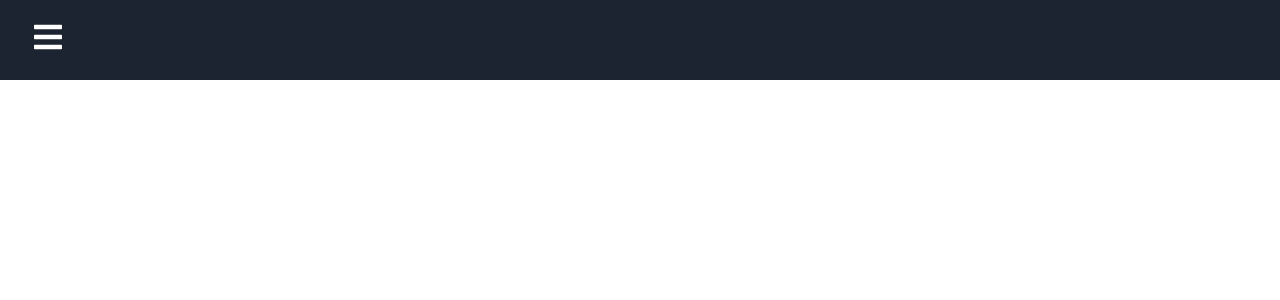
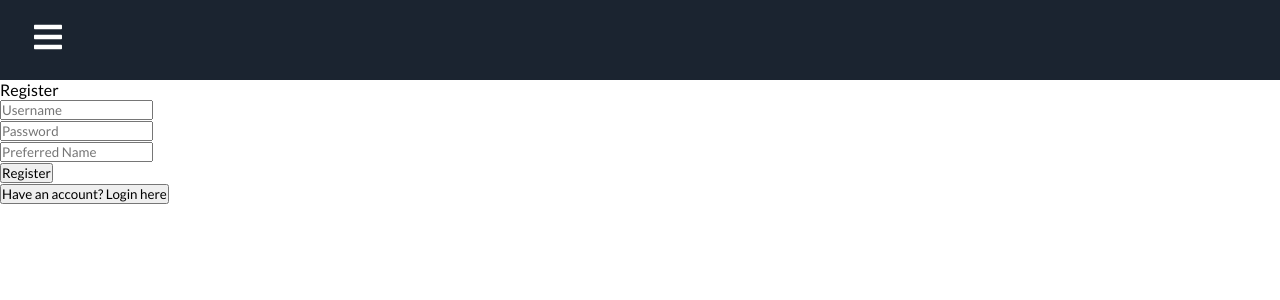
Before and after one commit to Isabella-Tsui/StockMarketApp, a React (Create React App) app in the folder front-end/: page /register in a window 1280 px wide. Shown: the top 300 px of the page. Built offline with nearby package versions, Linux system fonts and the light colour scheme; the HTML template or start-up script is replaced by a standard one.

Commit message:
Created login and registration components

```diff
--- a/front-end/src/App.js
+++ b/front-end/src/App.js
@@ -6,10 +6,10 @@ import { BrowserRouter as Router, Routes, Route } from "react-router-dom";
 import Home from "./pages/Home";
 import Watchlist from "./pages/Watchlist";
 import Trending from "./pages/Trending";
+import LoginPage from "./pages/LoginPage";
+import RegistrationPage from "./pages/RegistrationPage";
 
 function App() {
-  const [users, setUsers] = useState([]);
-
   /*
     Uncomment lines 12-25 once you've configured your backend/server.js file
   */
@@ -53,7 +53,9 @@ function App() {
       <Router>
         <Navbar />
         <Routes>
-          <Route path="/" exact Component={Home} />
+          <Route path="/register" Component={RegistrationPage} />
+          <Route path="/login" Component={LoginPage} />
+          <Route path="/" Component={Home} />
           <Route path="/watchlist" Component={Watchlist} />
           <Route path="/trending" Component={Trending} />
         </Routes>
--- /dev/null
+++ b/front-end/src/components/ChangeRoute.js
@@ -0,0 +1,6 @@
+// import { Navigate } from "react-router-dom";
+
+// export const ChangeRoute = (props) => {
+//   let newPath = props;
+//   Navigate(newPath);
+// };
--- /dev/null
+++ b/front-end/src/components/InputField.js
@@ -0,0 +1,17 @@
+import React from "react";
+
+const InputField = (props) => {
+  return (
+    <div className="inputField">
+      <input
+        className="userInput"
+        type={props.type}
+        placeholder={props.placeholder}
+        value={props.value}
+        onChange={(e) => props.onChange(e)}
+      />
+    </div>
+  );
+};
+
+export default InputField;
--- /dev/null
+++ b/front-end/src/components/LoginForm.js
@@ -0,0 +1,92 @@
+import React, { useState } from "react";
+import InputField from "./InputField";
+import SubmitButton from "./SubmitButton";
+import { useNavigate } from "react-router-dom";
+
+const LoginForm = () => {
+  const [username, setUsername] = useState("");
+  const [password, setPassword] = useState("");
+  const [buttonDisabled, setButtonDisabled] = useState(false);
+  const [loginError, setLoginError] = useState("");
+  const navigate = useNavigate();
+
+  const handleUsernameChange = (e) => {
+    setUsername(e.target.value);
+  };
+
+  const handlePasswordChange = (e) => {
+    setPassword(e.target.value);
+  };
+
+  const resetLoginForm = () => {
+    setUsername("");
+    setPassword("");
+    setButtonDisabled(false);
+  };
+
+  const doLogin = async () => {
+    console.log(username);
+    console.log(password);
+
+    if (!username || !password) return;
+    setButtonDisabled(true);
+
+    try {
+      let body = JSON.stringify({
+        username: username,
+        password: password,
+      });
+
+      let res = await fetch("/login", {
+        method: "post",
+        headers: {
+          Accept: "application/json",
+          "Content-Type": "application/json",
+        },
+        body: JSON.stringify({
+          username: username,
+          password: password,
+        }),
+      });
+
+      let result = await res.json();
+      console.log(result);
+      if (result && result.success) {
+        navigate("/");
+      } else if (result && result.success === false) {
+        resetLoginForm();
+        setLoginError(result.msg);
+      }
+    } catch (e) {
+      console.log(e);
+      resetLoginForm();
+      setLoginError("An error occurred. Please try again.");
+    }
+  };
+
+  return (
+    <div className="loginForm">
+      Log in
+      <InputField
+        type="text"
+        placeholder="Username"
+        value={username}
+        onChange={handleUsernameChange}
+      />
+      <InputField
+        type="password"
+        placeholder="Password"
+        value={password}
+        onChange={handlePasswordChange}
+      />
+      <SubmitButton text="Login" disabled={buttonDisabled} onClick={doLogin} />
+      <SubmitButton
+        text="Don't have an account? Register here"
+        disabled={buttonDisabled}
+        onClick={() => navigate("/register")}
+      />
+    </div>
+  );
+};
+
+export default LoginForm;
--- /dev/null
+++ b/front-end/src/components/RegistrationForm.js
@@ -0,0 +1,105 @@
+import React, { useState } from "react";
+import InputField from "./InputField";
+import SubmitButton from "./SubmitButton";
+import { useNavigate } from "react-router-dom";
+
+const RegistrationForm = () => {
+  const [username, setUsername] = useState("");
+  const [password, setPassword] = useState("");
+  const [name, setName] = useState("");
+  const [registrationStatus, setRegistrationStatus] = useState(false);
+  const navigate = useNavigate();
+
+  const handleUsernameChange = (e) => {
+    setUsername(e.target.value);
+  };
+
+  const handlePasswordChange = (e) => {
+    setPassword(e.target.value);
+  };
+
+  const handleNameChange = (e) => {
+    setName(e.target.value);
+  };
+
+  const handleRegistration = async () => {
+    if (!username || !password || !name) {
+      return;
+    }
+
+    try {
+      let res = await fetch("/register", {
+        method: "post",
+        headers: {
+          Accept: "application/json",
+          "Content-Type": "application/json",
+        },
+        body: JSON.stringify({
+          username: username,
+          password: password,
+          name: name,
+        }),
+      });
+
+      let result = await res.json();
+      if (result && result.success) {
+        setRegistrationStatus(true);
+      } else if (result && result.success === false) {
+        // Handle registration error here
+      }
+    } catch (e) {
+      console.log(e);
+      // Handle registration error here
+    }
+  };
+
+  return (
+    <div className="registrationForm">
+      {!registrationStatus ? (
+        <>
+          Register
+          <InputField
+            type="text"
+            placeholder="Username"
+            value={username}
+            onChange={handleUsernameChange}
+          />
+          <InputField
+            type="password"
+            placeholder="Password"
+            value={password}
+            onChange={handlePasswordChange}
+          />
+          <InputField
+            type="text"
+            placeholder="Preferred Name"
+            value={name}
+            onChange={handleNameChange}
+          />
+          <SubmitButton
+            text="Register"
+            disabled={false}
+            onClick={handleRegistration}
+          />
+          <SubmitButton
+            text="Have an account? Login here"
+            disabled={false}
+            onClick={() => navigate("/login")}
+          />
+        </>
+      ) : (
+        <div>
+          <p>Account successfully created!</p>
+          <p>Please log in with your new credentials.</p>
+          <SubmitButton
+            text="Go to Login"
+            disabled={false}
+            onClick={() => navigate("/login")}
+          />
+        </div>
+      )}
+    </div>
+  );
+};
+
+export default RegistrationForm;
--- /dev/null
+++ b/front-end/src/components/SubmitButton.js
@@ -0,0 +1,17 @@
+import React from "react";
+
+const SubmitButton = (props) => {
+  return (
+    <div className="submitButton">
+      <button
+        className="genericButton"
+        disabled={props.disabled}
+        onClick={props.onClick}
+      >
+        {props.text}
+      </button>
+    </div>
+  );
+};
+
+export default SubmitButton;
--- /dev/null
+++ b/front-end/src/pages/LoginPage.js
@@ -0,0 +1,6 @@
+import React from "react";
+import LoginForm from "../components/LoginForm";
+
+export default function LoginPage() {
+  return <LoginForm />;
+}
--- /dev/null
+++ b/front-end/src/pages/RegistrationPage.js
@@ -0,0 +1,6 @@
+import React from "react";
+import RegistrationForm from "../components/RegistrationForm";
+
+export default function RegistrationPage() {
+  return <RegistrationForm />;
+}
```
